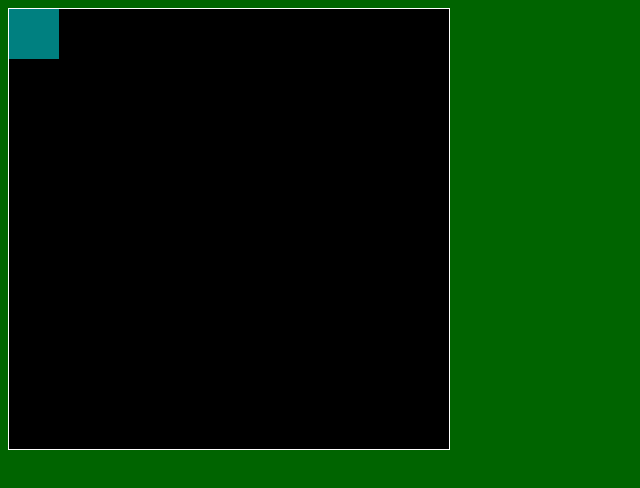
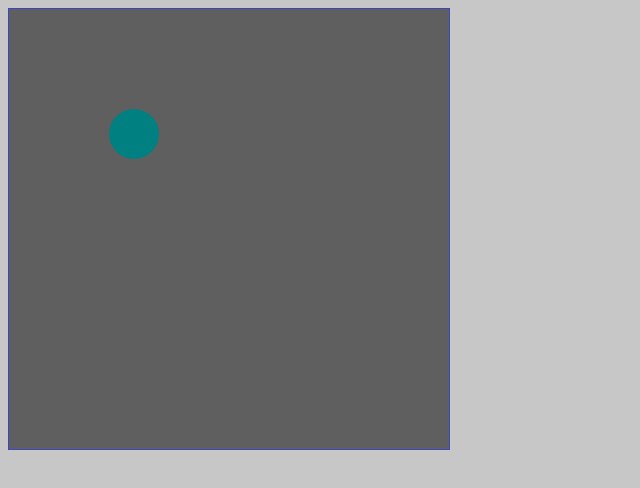
Before and after one commit to ivanluvspython/ivanluvspython.github.io, a plain HTML site: page asd-projects/walker/index.html in a window 1280 px wide. Shown: the whole page, without its empty margins (0-640 px from the left). Drawn offline with Linux system fonts and the light colour scheme.

Commit message:
Started Walker

```diff
--- a/asd-projects/walker/index.css
+++ b/asd-projects/walker/index.css
@@ -1,21 +1,22 @@
 
 body {
-  background-color: darkgreen;
+  background-color: rgba(31, 30, 30, 0.247);
 }
 
 #board {
   width: 440px;
   height: 440px;
-  border: 1px solid white;
-  background-color: black;
+  border: 1px solid rgb(57, 71, 196);
+  background-color: rgba(0, 0, 0, 0.522);
   position: relative;
 }
 
-#gameItem {
+#walker {
   background-color: teal;
   width: 50px;
   height: 50px;
   position: absolute;
-/*   left: 100px; */  /* Uncomment if you want to set a "starting" position */
-/*   top: 100px;  */  /* Uncomment if you want to set a "starting" position */
+  left: 100px;  /* Uncomment if you want to set a "starting" position */
+  top: 100px;   /* Uncomment if you want to set a "starting" position */
+  border-radius: 50px;
 }
--- a/asd-projects/walker/index.html
+++ b/asd-projects/walker/index.html
@@ -12,7 +12,7 @@
 
   <body>
     <div id='board'>
-      <div id='gameItem'></div>
+      <div id='walker'></div>
     </div>
   </body>
 </html>
--- a/asd-projects/walker/index.js
+++ b/asd-projects/walker/index.js
@@ -35,6 +35,12 @@ function runProgram(){
   Called in response to events.
   */
   function handleEvent(event) {
+    $(document).on('keydown', handleKeyDown);
+
+    // CORE LOGIC...
+    function handleKeyDown(event) {
+      console.log(event);
+    }
 
   }
 
```
Also changed, not shown: asd-projects/snake/index.js (+5 -4 lines).
